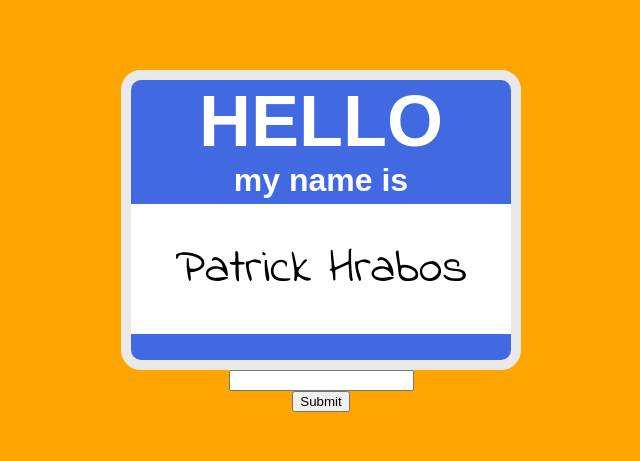
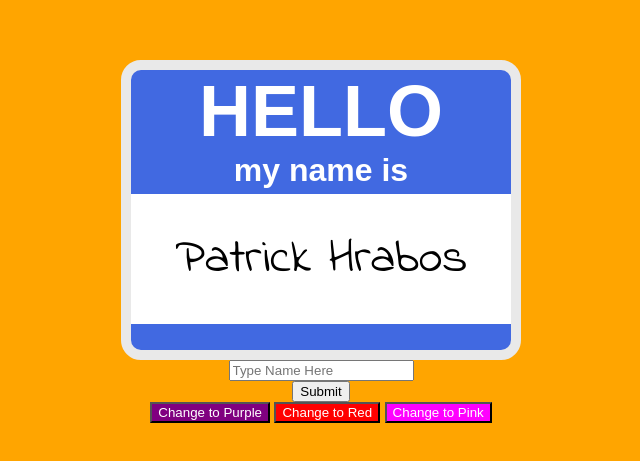
Before and after one commit to phrabos/lab-02a-name-tag, a plain HTML site: page index.html in a window 1280 px wide. Shown: the part 159-620 px from the top of the page, without its empty margins (319-959 px from the left). Drawn offline with Linux system fonts and the light colour scheme.

Commit message:
adds buttons to change color of name tag

```diff
--- a/app.js
+++ b/app.js
@@ -1,6 +1,10 @@
 const button = document.getElementById('button');
 const input = document.getElementById('input');
 const name = document.getElementById('name');
+const purpleBtn = document.getElementById('purple');
+const redBtn = document.getElementById('red');
+const pinkBtn = document.getElementById('pink');
+const nameTag = document.getElementById('main');
 
 button.addEventListener('click', () => {
 
@@ -8,3 +12,21 @@ button.addEventListener('click', () => {
     input.value = "";
 
 })
+
+purpleBtn.addEventListener('click', () => {
+
+    nameTag.style.backgroundColor = "purple";
+
+})
+
+redBtn.addEventListener('click', () => {
+
+    nameTag.style.backgroundColor = "red";
+
+})
+
+pinkBtn.addEventListener('click', () => {
+
+    nameTag.style.backgroundColor = "magenta";
+
+})
--- a/index.html
+++ b/index.html
@@ -9,14 +9,19 @@
     <link rel="stylesheet" href="style.css">
 </head>
 <body>
-    <div class="main">
+    <div class="main" id="main">
         <h1 class='hello'>HELLO</h1>
         <h2 class='my-name-is'>my name is</h2>
         <section id="name" class='patrick'>Patrick Hrabos</section>
 
     </div>
-    <input id="input">
+    <input id="input" placeholder="Type Name Here">
     <button id="button">Submit</button>
+    <div class="color-buttons">
+        <button id="purple">Change to Purple</button>
+        <button id="red">Change to Red</button>
+        <button id="pink">Change to Pink</button>
+    </div>
    <script src="app.js"></script>
 </body>
 </html>
--- a/style.css
+++ b/style.css
@@ -52,3 +52,16 @@ body {
     padding: 30px;
     width: 100%;
 }
+
+#purple {
+    background-color: purple;
+    color: white;
+}
+#red {
+    background-color: red;
+    color: white;
+}
+#pink {
+    background-color: magenta;
+    color: white;
+}
```
